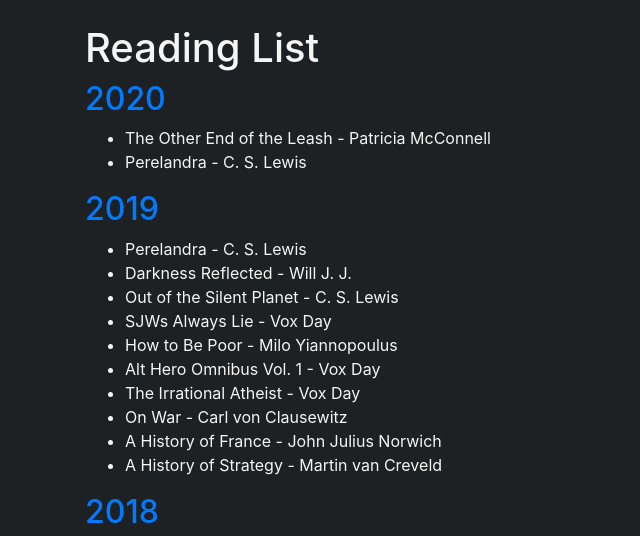
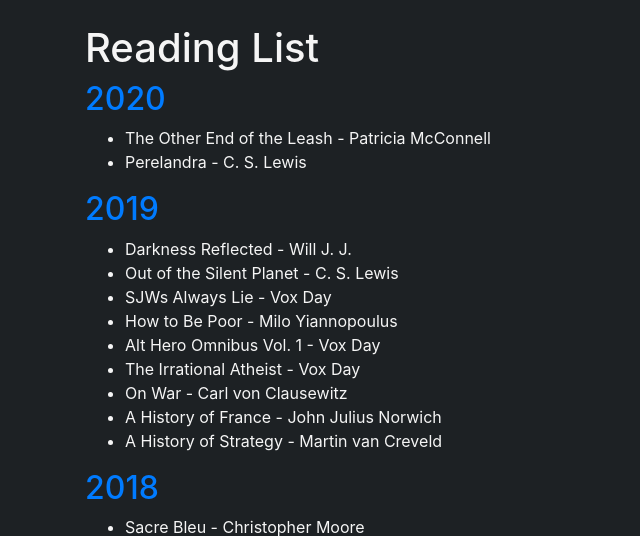
Before and after one commit to silaspath/lightning_flask, a Flask app: page /readinglist in a window 1280 px wide. Shown: the part 56-592 px from the top of the page, without its empty margins (0-640 px from the left). Run offline with Flask 2, Linux system fonts and the light colour scheme; parts of the project's set-up code (start-up, migrations or seed data) failed here and were passed over; some libraries are stand-ins or nearby versions.

Commit message:
remove perel entry in 2019

```diff
--- a/lightning_flask/templates/reading.html
+++ b/lightning_flask/templates/reading.html
@@ -9,7 +9,6 @@
         </ul>
         <h2>2019</h2>
         <ul>
-            <li>Perelandra - C. S. Lewis</li>
             <li>Darkness Reflected - Will J. J.</li>
             <li>Out of the Silent Planet - C. S. Lewis</li>
             <li>SJWs Always Lie - Vox Day</li>
```
